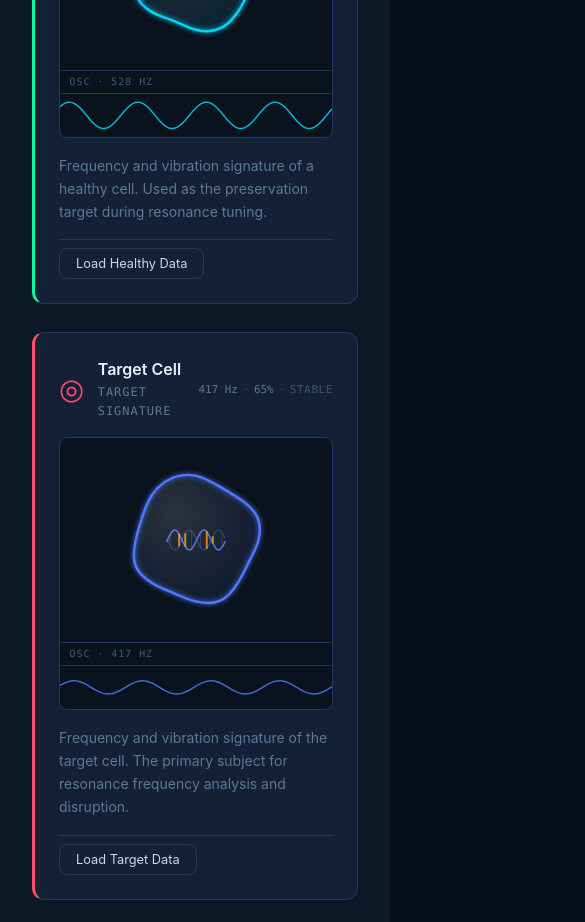
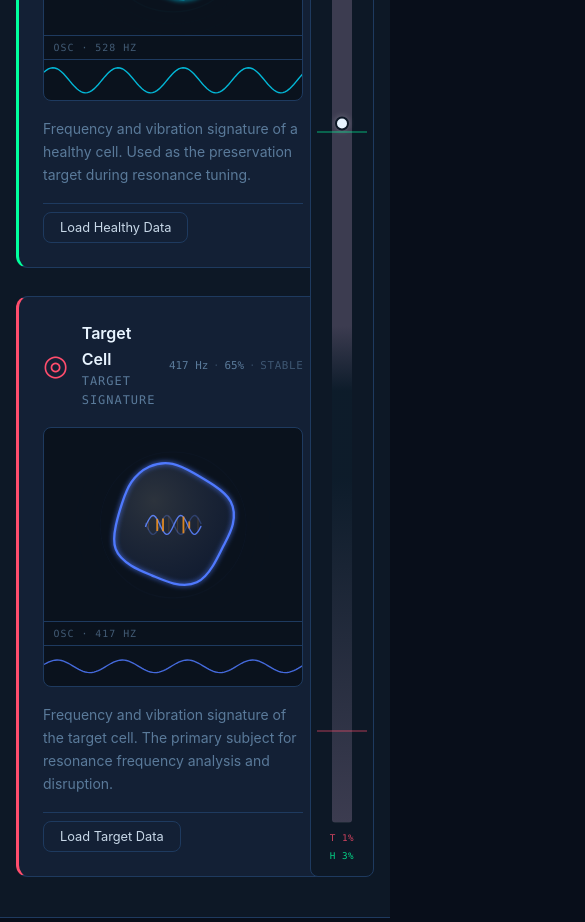
Before and after one commit to PreisTomer/ResoPulse, a Vue app in the folder frontend/: page / in a window 390 px wide. Shown: the part 1060-1982 px from the top of the page, 585 px wide, since content can reach past the window. Built offline with nearby package versions, Linux system fonts and the light colour scheme; no server answers.

Commit message:
added better mobile support

```diff
--- a/frontend/src/components/CellCard.vue
+++ b/frontend/src/components/CellCard.vue
@@ -604,13 +604,13 @@ export default defineComponent({
         </span>
       </div>
       <div ref="oscCanvas" class="osc-canvas"></div>
-    </div>
 
-    <!-- Destroyed overlay -->
-    <div v-if="cellState === 'destroyed'" class="destroyed-overlay">
-      <span class="destroyed-text">— SIGNAL DISRUPTED —</span>
-      <button class="btn-reset" :disabled="!canReset" @click="resetToStable">Reset Cell</button>
-      <span v-if="!canReset" class="reset-locked">Move slider away to reset</span>
+      <!-- Destroyed overlay — absolute, covers card-visual without shifting card height -->
+      <div v-if="cellState === 'destroyed'" class="destroyed-overlay">
+        <span class="destroyed-text">— SIGNAL DISRUPTED —</span>
+        <button class="btn-reset" :disabled="!canReset" @click="resetToStable">Reset Cell</button>
+        <span v-if="!canReset" class="reset-locked">Move slider away to reset</span>
+      </div>
     </div>
 
     <!-- Description -->
@@ -692,6 +692,7 @@ export default defineComponent({
   border: 1px solid var(--color-border);
   border-radius: var(--radius);
   overflow: hidden;
+  position: relative;
 }
 
 /* Responsive SVG canvas — viewBox + CSS controls aspect ratio */
@@ -721,11 +722,16 @@ export default defineComponent({
 
 /* ── Destroyed overlay ────────────────────── */
 .destroyed-overlay {
-  display: flex; flex-direction: column; align-items: center; gap: 0.75rem;
-  padding: 0.75rem;
-  background-color: rgba(255, 77, 109, 0.06);
-  border: 1px solid rgba(255, 77, 109, 0.25);
-  border-radius: var(--radius);
+  position: absolute;
+  inset: 0;
+  z-index: 2;
+  display: flex;
+  flex-direction: column;
+  align-items: center;
+  justify-content: center;
+  gap: 0.75rem;
+  background-color: rgba(6, 2, 14, 0.90);
+  backdrop-filter: blur(3px);
 }
 .destroyed-text {
   font-family: var(--font-mono); font-size: 0.75rem;
--- a/frontend/src/components/FeatureCard.vue
+++ b/frontend/src/components/FeatureCard.vue
@@ -46,13 +46,17 @@ export default defineComponent({
   padding: 1.5rem;
   background-color: var(--color-surface);
   border: 1px solid var(--color-border);
+  border-top: 2px solid var(--color-border);
   border-radius: var(--radius-lg);
   cursor: pointer;
-  transition: border-color 0.15s;
+  transition: border-color 0.2s, box-shadow 0.2s, transform 0.15s;
 }
 
 .feature:hover {
   border-color: var(--color-primary);
+  border-top-color: var(--color-primary);
+  box-shadow: 0 4px 20px rgba(0, 212, 255, 0.08);
+  transform: translateY(-2px);
 }
 
 .feature-icon {
--- a/frontend/src/components/FrequencySlider.vue
+++ b/frontend/src/components/FrequencySlider.vue
@@ -15,6 +15,26 @@ export default defineComponent({
   setup() {
     const store = useCellStore()
     return { store }
+  },
+
+  data() {
+    return { sliderWrapHeight: 160 }
+  },
+
+  mounted() {
+    this.$nextTick(() => {
+      const wrap = this.$el?.querySelector('.slider-wrap') as HTMLElement | null
+      if (wrap) {
+        ;(this as any)._ro = new ResizeObserver(() => {
+          this.sliderWrapHeight = wrap.clientHeight
+        })
+        ;(this as any)._ro.observe(wrap)
+      }
+    })
+  },
+
+  beforeUnmount() {
+    ;(this as any)._ro?.disconnect()
   },
 
   computed: {
@@ -82,6 +102,10 @@ export default defineComponent({
 
     <!-- Center: slider + markers -->
     <div class="slider-wrap">
+      <div
+        class="track-container"
+        :style="{ '--v-slider-height': sliderWrapHeight + 'px' }"
+      >
         <div class="track-wrap" :style="{ '--track-bg': `linear-gradient(to right, ${trackGradient})` }">
           <input
             class="freq-slider"
@@ -104,6 +128,12 @@ export default defineComponent({
             <span class="marker-label">528</span>
           </div>
           <span class="marker-edge marker-edge--right">600</span>
+        </div>
+      </div>
+      <!-- Vertical resonance ticks — mobile only -->
+      <div class="vmarkers" aria-hidden="true">
+        <div class="vmarker vmarker--target" :style="{ bottom: targetPos }"></div>
+        <div class="vmarker vmarker--healthy" :style="{ bottom: healthyPos }"></div>
       </div>
     </div>
 
@@ -166,6 +196,10 @@ export default defineComponent({
 .slider-wrap {
   flex: 1;
   min-width: 0;
+}
+
+.track-container {
+  width: 100%;
 }
 
 .track-wrap {
@@ -272,6 +306,10 @@ export default defineComponent({
 .marker--target  .marker-label { color: var(--color-danger); }
 .marker--healthy .marker-label { color: var(--color-accent); }
 
+.vmarkers {
+  display: none;
+}
+
 /* ── Right: impact readouts ──────────────── */
 .freq-right {
   display: flex;
@@ -292,4 +330,85 @@ export default defineComponent({
 
 .impact-label--target  { color: var(--color-danger); }
 .impact-label--healthy { color: var(--color-accent); }
+
+/* ── Mobile: vertical strip on the right ──── */
+@media (max-width: 768px) {
+  .freq-panel {
+    flex-direction: column;
+    width: 64px;
+    margin-top: 0;
+    margin-left: 0.6rem;
+    padding: 0.75rem 0.35rem;
+    gap: 0.5rem;
+    justify-content: space-between;
+  }
+
+  .freq-left {
+    flex-direction: column;
+    align-items: center;
+    min-width: 0;
+    gap: 0;
+  }
+
+  .freq-panel-title {
+    display: none;
+  }
+
+  .freq-display {
+    font-size: 0.8rem;
+  }
+
+  /* slider-wrap: tall flex container for the rotated track */
+  .slider-wrap {
+    flex: 1;
+    position: relative;
+    overflow: hidden;
+    min-height: 0;
+    width: 100%;
+  }
+
+  /* track-container: width = slider-wrap height (measured via ResizeObserver) */
+  .track-container {
+    position: absolute;
+    width: var(--v-slider-height, 160px);
+    left: 50%;
+    top: 50%;
+    transform: translate(-50%, -50%) rotate(90deg);
+  }
+
+  /* markers are inside the rotated container — hide them; use .vmarkers instead */
+  .markers {
+    display: none;
+  }
+
+  /* Vertical tick marks at resonance positions */
+  .vmarkers {
+    display: block;
+    position: absolute;
+    inset: 0;
+    pointer-events: none;
+  }
+
+  .vmarker {
+    position: absolute;
+    left: 0;
+    right: 0;
+    height: 1px;
+    transform: translateY(50%);
+  }
+
+  .vmarker--target  { background-color: var(--color-danger);  opacity: 0.65; }
+  .vmarker--healthy { background-color: var(--color-accent); opacity: 0.65; }
+
+  .freq-right {
+    flex-direction: column;
+    align-items: center;
+    gap: 0.2rem;
+    min-width: 0;
+  }
+
+  .impact-label {
+    font-size: 0.58rem;
+  }
+}
 </style>
--- a/frontend/src/components/NavBar.vue
+++ b/frontend/src/components/NavBar.vue
@@ -168,4 +168,17 @@ export default defineComponent({
   text-transform: uppercase;
   letter-spacing: 0.08em;
 }
+
+@media (max-width: 600px) {
+  .header-inner {
+    gap: 0.75rem;
+    padding: 0 1rem;
+  }
+  .nav {
+    display: none;
+  }
+  .brand-tag {
+    display: none;
+  }
+}
 </style>
--- a/frontend/src/views/Dashboard.vue
+++ b/frontend/src/views/Dashboard.vue
@@ -47,28 +47,28 @@ export default defineComponent({
       return [
         {
           id: 'visualization',
-          icon: '⬡',
+          icon: '◈',
           title: this.$t('features.visualization.title'),
           description: this.$t('features.visualization.description'),
           url: undefined,
         },
         {
           id: 'comparative',
-          icon: '⬡',
+          icon: '⇌',
           title: this.$t('features.comparative.title'),
           description: this.$t('features.comparative.description'),
           url: undefined,
         },
         {
           id: 'targeting',
-          icon: '⬡',
+          icon: '◎',
           title: this.$t('features.targeting.title'),
           description: this.$t('features.targeting.description'),
           url: undefined,
         },
         {
           id: 'profiles',
-          icon: '⬡',
+          icon: '⊞',
           title: this.$t('features.profiles.title'),
           description: this.$t('features.profiles.description'),
           url: undefined,
@@ -128,6 +128,7 @@ export default defineComponent({
       <div class="section-inner">
         <h2 class="section-title">{{ $t('cells.sectionTitle') }}</h2>
         <p class="section-sub">{{ $t('cells.sectionSub') }}</p>
+        <div class="cell-workspace">
           <div class="cell-cards">
             <CellCard
               v-for="cell in cells"
@@ -142,6 +143,7 @@ export default defineComponent({
             />
           </div>
           <FrequencySlider />
+        </div>
       </div>
     </section>
 
@@ -339,6 +341,11 @@ export default defineComponent({
   margin-bottom: 2rem;
 }
 
+.cell-workspace {
+  display: flex;
+  flex-direction: column;
+}
+
 .cell-cards {
   display: grid;
   grid-template-columns: repeat(2, 1fr);
@@ -367,7 +374,19 @@ export default defineComponent({
     display: none;
   }
 
+  .cell-section {
+    padding: 2.5rem 1rem;
+  }
+
+  .cell-workspace {
+    flex-direction: row;
+    align-items: stretch;
+    gap: 0;
+  }
+
   .cell-cards {
+    flex: 1;
+    min-width: 0;
     grid-template-columns: 1fr;
   }
 }
```
Also changed, not shown: 1 other file (tests, documents, lock files or other folders). Lines whose indentation alone changed are shown as unchanged.
